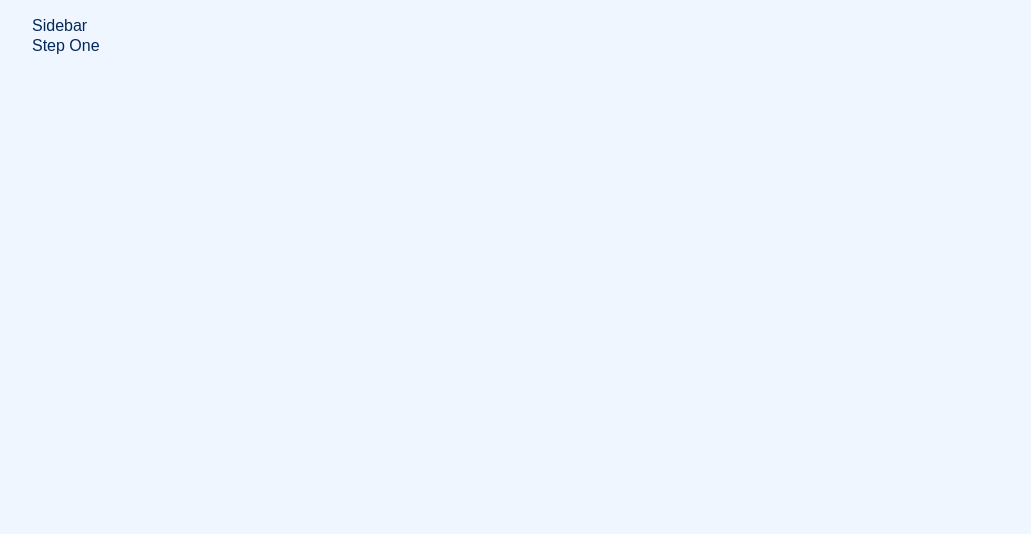
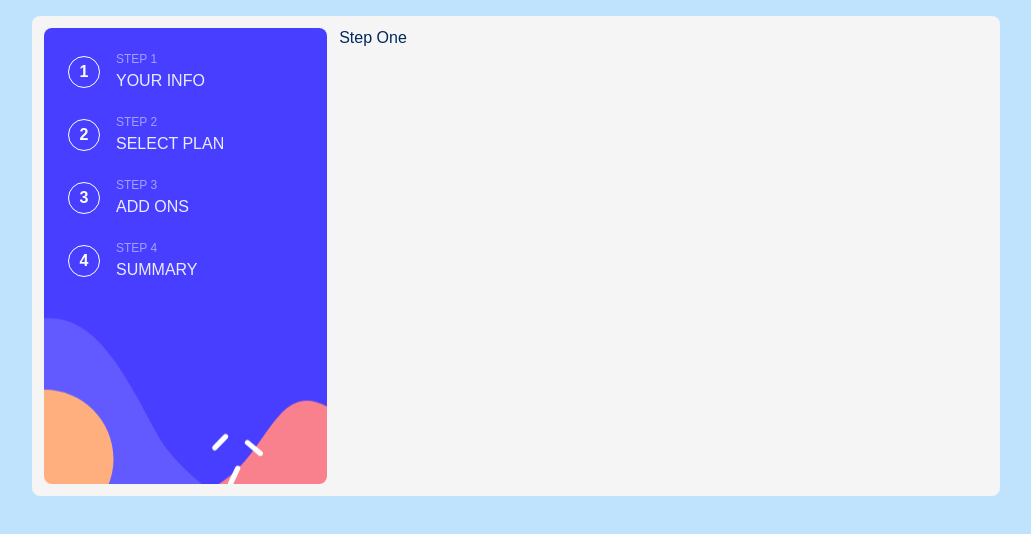
Before and after one commit to canknbr/form-with-react, a React (Vite) app: page / in a window 1280 px wide. Shown: the top 534 px of the page, without its empty margins (124-1155 px from the left). Built offline with nearby package versions, Linux system fonts and the light colour scheme.

Commit message:
added styled comp

```diff
--- a/package.json
+++ b/package.json
@@ -10,7 +10,8 @@
   },
   "dependencies": {
     "react": "^18.2.0",
-    "react-dom": "^18.2.0"
+    "react-dom": "^18.2.0",
+    "styled-components": "^5.3.6"
   },
   "devDependencies": {
     "@types/react": "^18.0.27",
--- a/src/components/MultiStepForm/index.jsx
+++ b/src/components/MultiStepForm/index.jsx
@@ -1,12 +1,13 @@
 import React from 'react';
 import Sidebar from '../Sidebar';
 import StepOne from '../StepOne';
+import * as S from './styled';
 function MultiStepForm() {
   return (
-    <div>
+    <S.MultiStepForm>
       <Sidebar />
       <StepOne />
-    </div>
+    </S.MultiStepForm>
   );
 }
 
--- a/src/components/MultiStepForm/styled.jsx
+++ b/src/components/MultiStepForm/styled.jsx
@@ -0,0 +1,11 @@
+import styled from 'styled-components';
+
+export const MultiStepForm = styled.div`
+  display: flex;
+  padding: 12px;
+  gap: 12px;
+  background-color: #f5f5f5;
+  min-height: 60vh;
+  min-width: 70vw;
+  border-radius: 8px;
+`;
--- /dev/null
+++ b/src/components/Sidebar/constant.jsx
@@ -0,0 +1,26 @@
+export const Item = [
+  {
+    id: 1,
+    number: 1,
+    subTitle: 'Step 1',
+    title: 'Your Info',
+  },
+  {
+    id: 2,
+    number: 2,
+    subTitle: 'Step 2',
+    title: 'Select Plan',
+  },
+  {
+    id: 3,
+    number: 3,
+    subTitle: 'Step 3',
+    title: 'Add Ons',
+  },
+  {
+    id: 4,
+    number: 4,
+    subTitle: 'Step 4',
+    title: 'Summary',
+  },
+];
--- a/src/components/Sidebar/index.jsx
+++ b/src/components/Sidebar/index.jsx
@@ -1,7 +1,20 @@
 import React from 'react';
-
+import * as S from './styled';
+import { Item } from './constant';
 function Sidebar() {
-  return <div>Sidebar</div>;
+  return (
+    <S.Sidebar>
+      {Item.map(item => (
+        <S.Item key={item.id}>
+          <S.ItemNumber>{item.number}</S.ItemNumber>
+          <S.ItemBody>
+            <S.SubTitle>{item.subTitle}</S.SubTitle>
+            <S.Title>{item.title}</S.Title>
+          </S.ItemBody>
+        </S.Item>
+      ))}
+    </S.Sidebar>
+  );
 }
 
 export default Sidebar;
--- a/src/components/Sidebar/styled.jsx
+++ b/src/components/Sidebar/styled.jsx
@@ -0,0 +1,43 @@
+import styled from 'styled-components';
+import SidebarBg from '../../assets/bg-sidebar-desktop.svg';
+export const Sidebar = styled.div`
+  width: 30%;
+  flex-direction: column;
+  display: flex;
+  border-radius: 8px;
+  gap: 24px;
+  background-image: url(${SidebarBg});
+  background-repeat: no-repeat;
+  background-position: center;
+  background-size: cover;
+  color: #fff;
+  padding: 24px;
+`;
+export const Item = styled.div`
+  display: flex;
+  gap: 16px;
+  align-items: center;
+  text-transform: uppercase;
+`;
+
+export const ItemNumber = styled.div`
+  width: 32px;
+  height: 32px;
+  border-radius: 50%;
+  border: 1px solid #fff;
+  display: flex;
+  align-items: center;
+  justify-content: center;
+  font-weight: 700;
+`;
+
+export const ItemBody = styled.div``;
+export const SubTitle = styled.h5`
+  font-size: 12px;
+  opacity: 0.5;
+  margin-bottom: 4px;
+`;
+export const Title = styled.h2`
+  font-size: 16px;
+  opacity: 0.9;
+`;
--- /dev/null
+++ b/src/components/Step/styled.jsx
@@ -0,0 +1 @@
+import styled from 'styled-components';
--- a/src/components/StepOne/styled.jsx
+++ b/src/components/StepOne/styled.jsx
@@ -0,0 +1 @@
+import styled from 'styled-components';
--- a/src/components/StepThree/styled.jsx
+++ b/src/components/StepThree/styled.jsx
@@ -0,0 +1 @@
+import styled from 'styled-components';
--- a/src/components/StepTwo/styled.jsx
+++ b/src/components/StepTwo/styled.jsx
@@ -0,0 +1 @@
+import styled from 'styled-components';
--- a/src/styles/global.css
+++ b/src/styles/global.css
@@ -14,7 +14,7 @@
 body {
   font-family: 'Ubuntu', sans-serif;
   font-size: 16px;
-  background-color: var(--magnolia);
+  background-color: var(--light-blue);
   height: 100vh;
   display: grid;
   place-items: center;
@@ -22,6 +22,7 @@ body {
   grid-template-rows: 1fr min(768px, 96%) 1fr;
   line-height: 1.25;
   color: var(--marine-blue);
+  overflow: hidden;
 }
 
 body > * {
```
Also changed, not shown: src/components/Step/index.jsx (added, +7 -0 lines), 2 other files (tests, documents, lock files or other folders).
